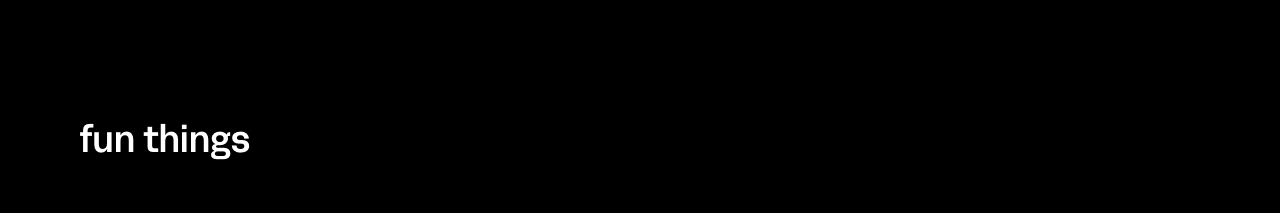
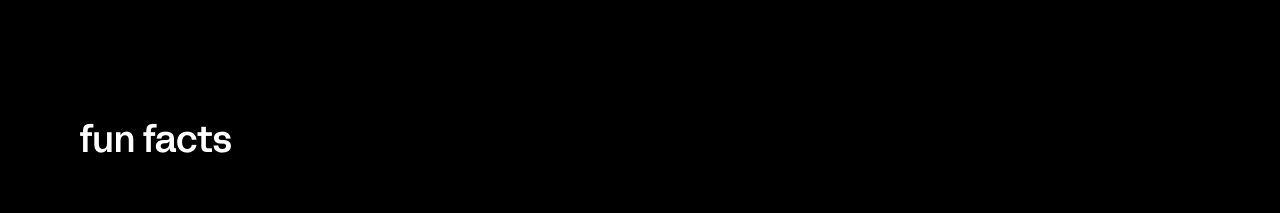
Before and after one commit to mlekhi/mayalekhi.ca, a Next.js app: page / in a window 1280 px wide. Shown: the part 2340-2553 px from the top of the page. Built offline with nearby package versions, Linux system fonts and the light colour scheme; a web font is replaced by a local one.

Commit message:
updating wording

```diff
--- a/app/components/FunThings.tsx
+++ b/app/components/FunThings.tsx
@@ -58,7 +58,7 @@ export default function FunThings() {
   return (
     <section className="w-full h-full flex flex-col justify-center">
       <h2 className="text-4xl font-medium mb-12 relative text-white">
-        fun things
+        fun facts
       </h2>
       <div className="space-y-4">
         {funThings.map((thing, index) => (
```
